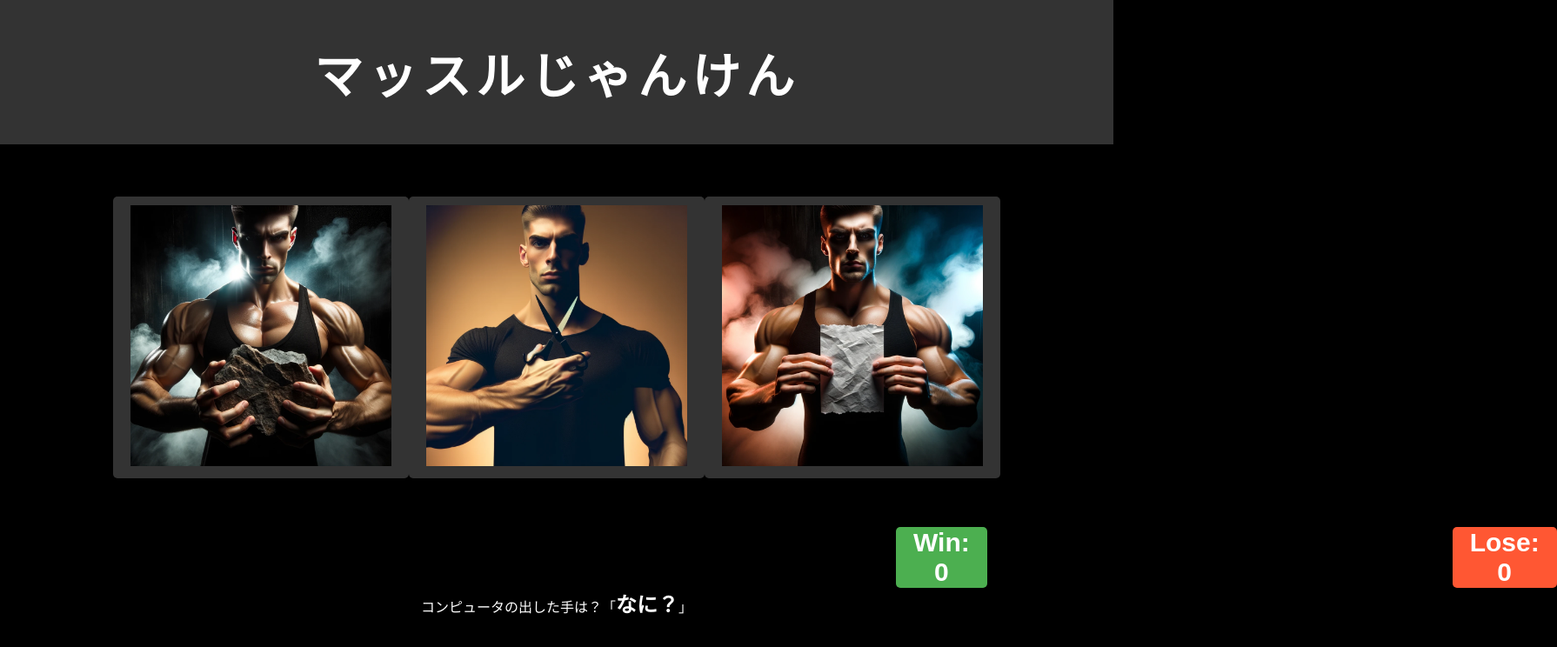
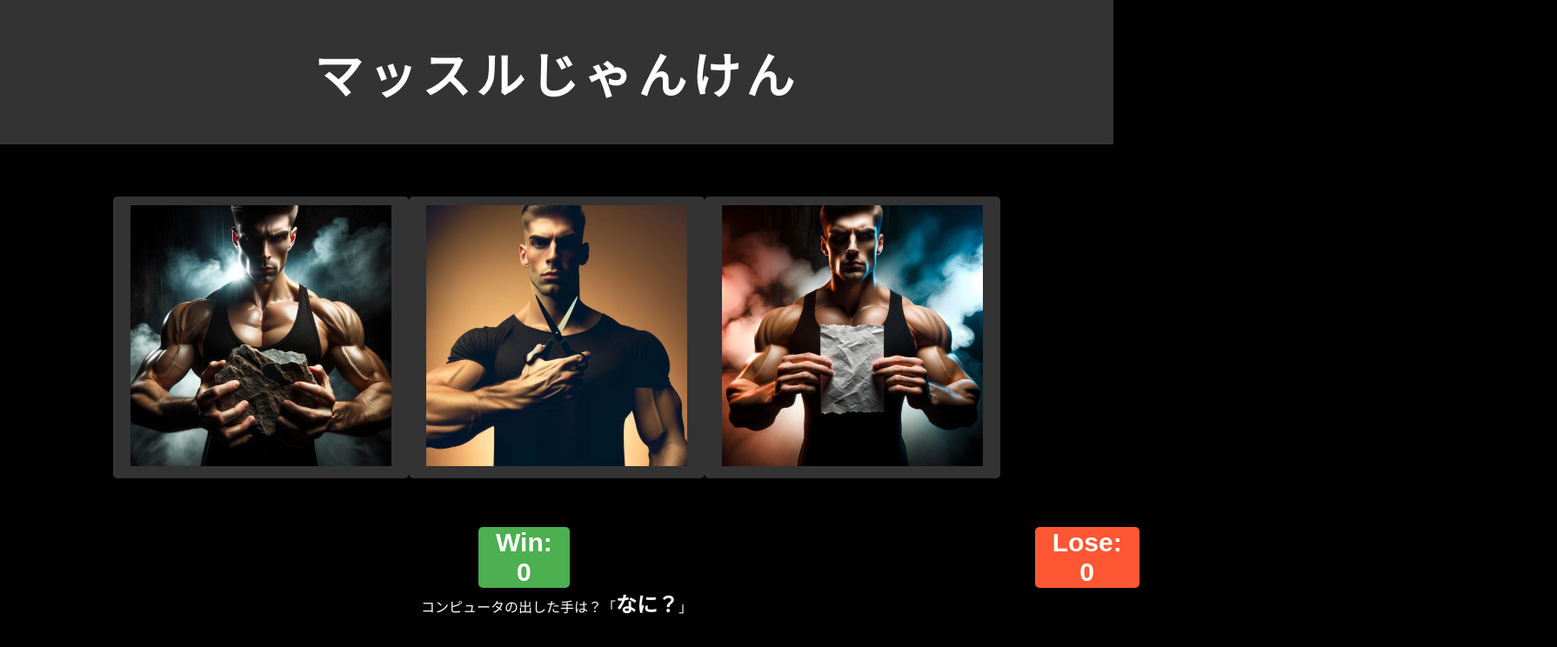
Before and after one commit to YukiKimura76/Janken_Kadai, a plain HTML site: page index.html in a window 1280 px wide. Shown: the whole page at 87% size, 1790 px wide, since content can reach past the window. Drawn offline with nearby package versions, Linux system fonts and the light colour scheme.

Commit message:
modified

```diff
--- a/style.css
+++ b/style.css
@@ -108,7 +108,7 @@ body {
   justify-content: center;
   align-items: center;
   height: 50px;
-  margin-left: 1030px;
+  margin-left: 550px;
 }
 
 #lose-counter {
```
Also changed, not shown: 2 other files.
